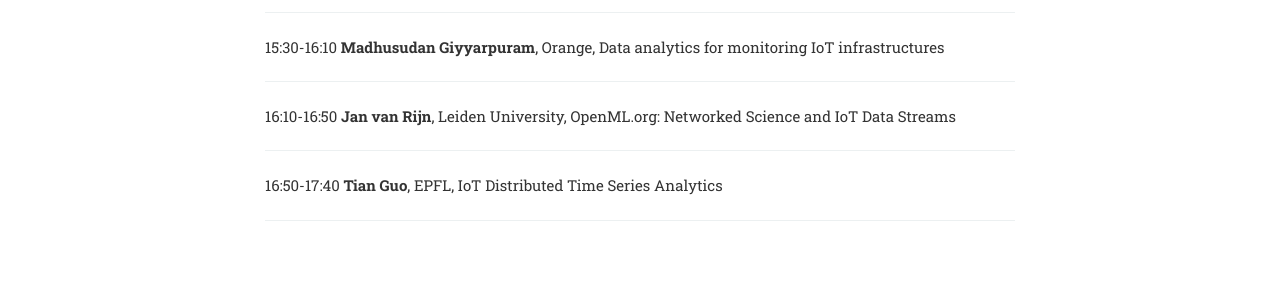
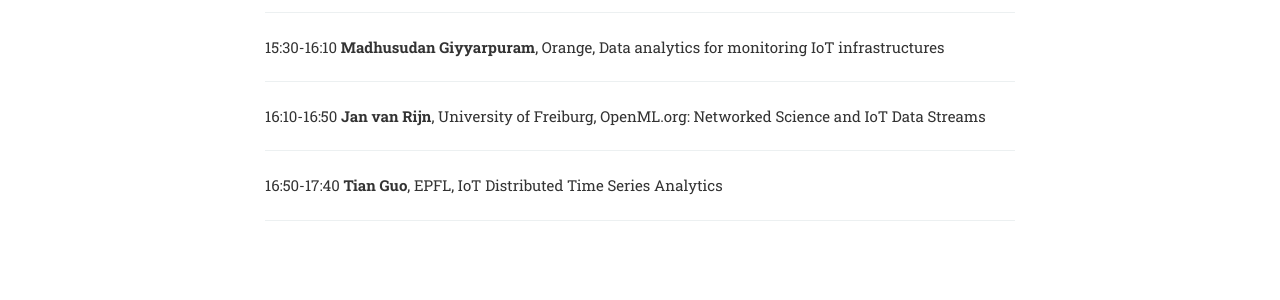
Before and after one commit to bigmine/euroiota16, a Jekyll site: the page built from index.html, in a window 1280 px wide and 900 px high, scrolled down 4722 px. Shown: the part 154-454 px from the top of the window. Built offline with Jekyll 4.4.1, drawn with Linux system fonts in a browser that asks for light colours; some web fonts are replaced.

Commit message:
Update keynote talks

```diff
--- a/_includes/talks.html
+++ b/_includes/talks.html
@@ -42,7 +42,7 @@ The evolution of cellular networks is driven by the dream of ubiquitous wireless
 </p><hr><p>                  15:00-15:30 Coffee Break
 </p><p>
 </p><hr><p>                  15:30-16:10 <b>Madhusudan Giyyarpuram</b>, Orange, Data analytics for monitoring IoT infrastructures
-</p><hr><p>                  16:10-16:50 <b>Jan van Rijn</b>, Leiden University,  OpenML.org: Networked Science and IoT Data Streams
+</p><hr><p>                  16:10-16:50 <b>Jan van Rijn</b>, University of Freiburg,  OpenML.org: Networked Science and IoT Data Streams
 </p><hr><p>                  16:50-17:40 <b>Tian Guo</b>, EPFL, IoT Distributed Time Series Analytics
 </p><hr>
 
```
